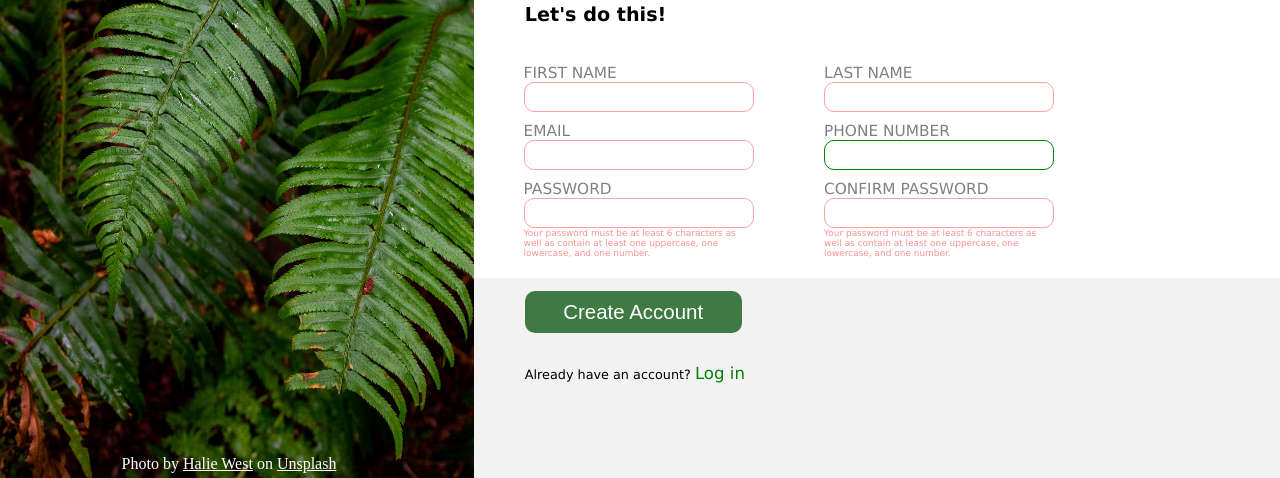
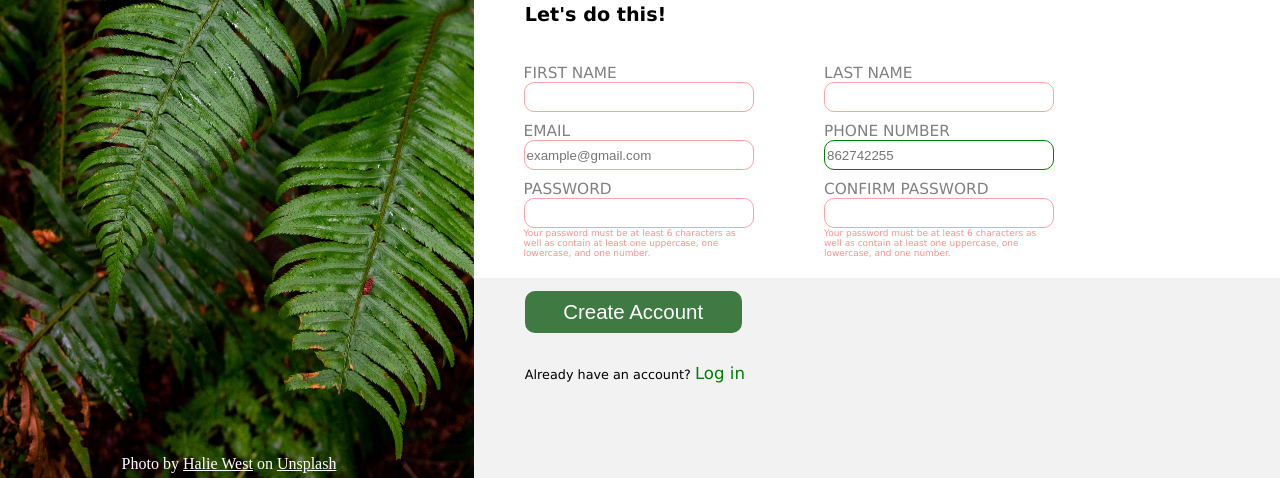
Before and after one commit to Valdemarae/sign-up, a plain HTML site: page index.html in a window 1280 px wide. Shown: the part 322-800 px from the top of the page. Drawn offline with Linux system fonts and the light colour scheme.

Commit message:
Add placeholders

```diff
--- a/index.html
+++ b/index.html
@@ -40,11 +40,11 @@
                 </li>
                 <li>
                     <label for="email">EMAIL</label>
-                    <input type="email" id="email" name="email" required>
+                    <input type="email" id="email" name="email" placeholder="example@gmail.com" required>
                 </li>
                 <li>
                     <label for="phone">PHONE NUMBER</label>
-                    <input type="tel" id="phone" name="phone" pattern="[0-9]{1,10}" title="Only numbers">
+                    <input type="tel" id="phone" name="phone" pattern="[0-9]{1,10}" title="Only numbers" placeholder="862742255">
                 </li>
                 <li>
                     <label for="password">PASSWORD</label>
```
